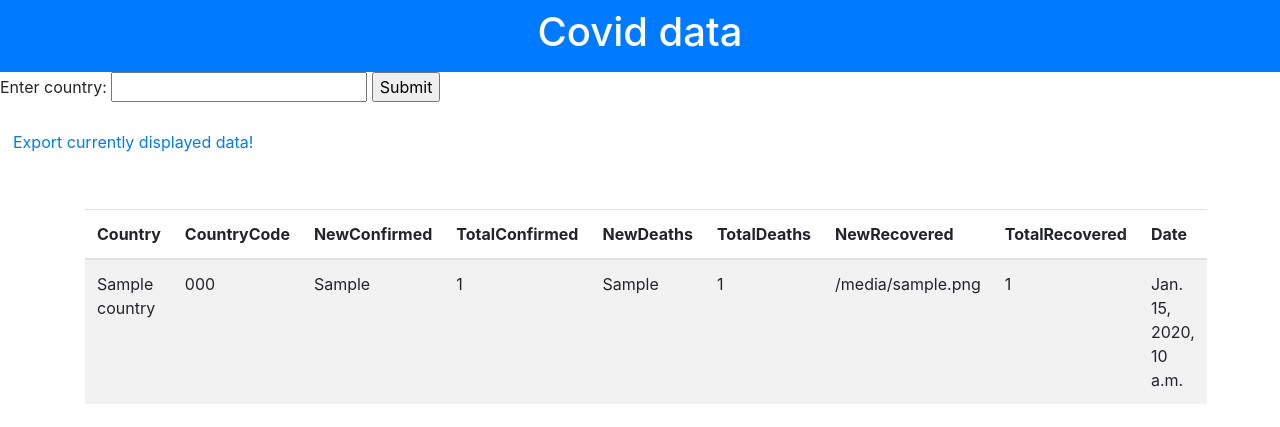
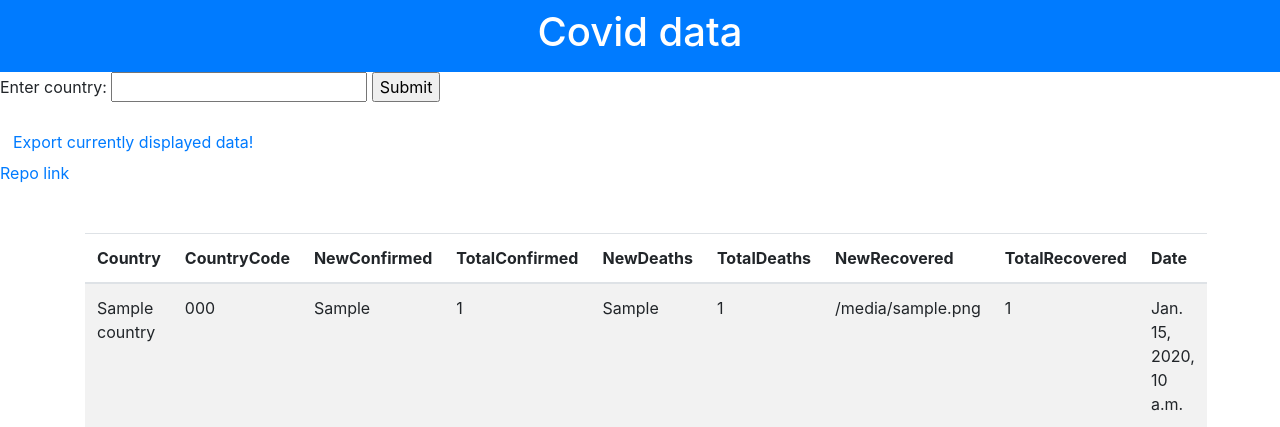
Before and after one commit to NikolaGospodjinacki1/DjangoCovidApp, a Django app: template covidapp/myapp/templates/covid_api_data.html in a window 1280 px wide. Shown: the top 427 px of the page. Run offline with Django 4.2, Linux system fonts and the light colour scheme; the template is opened without the code that fills it: most values are stand-ins (such as "Sample title", 1, 10 or a date in 2020); some libraries are stand-ins or nearby versions.

Commit message:
Added GitHub Repo link to html

```diff
--- a/covidapp/myapp/templates/covid_api_data.html
+++ b/covidapp/myapp/templates/covid_api_data.html
@@ -23,6 +23,9 @@
       <button type="button" class="btn btn-default">
         <a href="{% url 'export_data_to_csv' %}?{{request.GET.urlencode}}">Export currently displayed data!</a>
       </button>
+      <div>
+        <a href="https://github.com/NikolaGospodjinacki1/DjangoCovidApp/blob/main/covidapp/myapp/views.py">Repo link</a>
+      </div>
       <div class="container mt-5">
         <table class="table table-striped">
             <thead>
```
